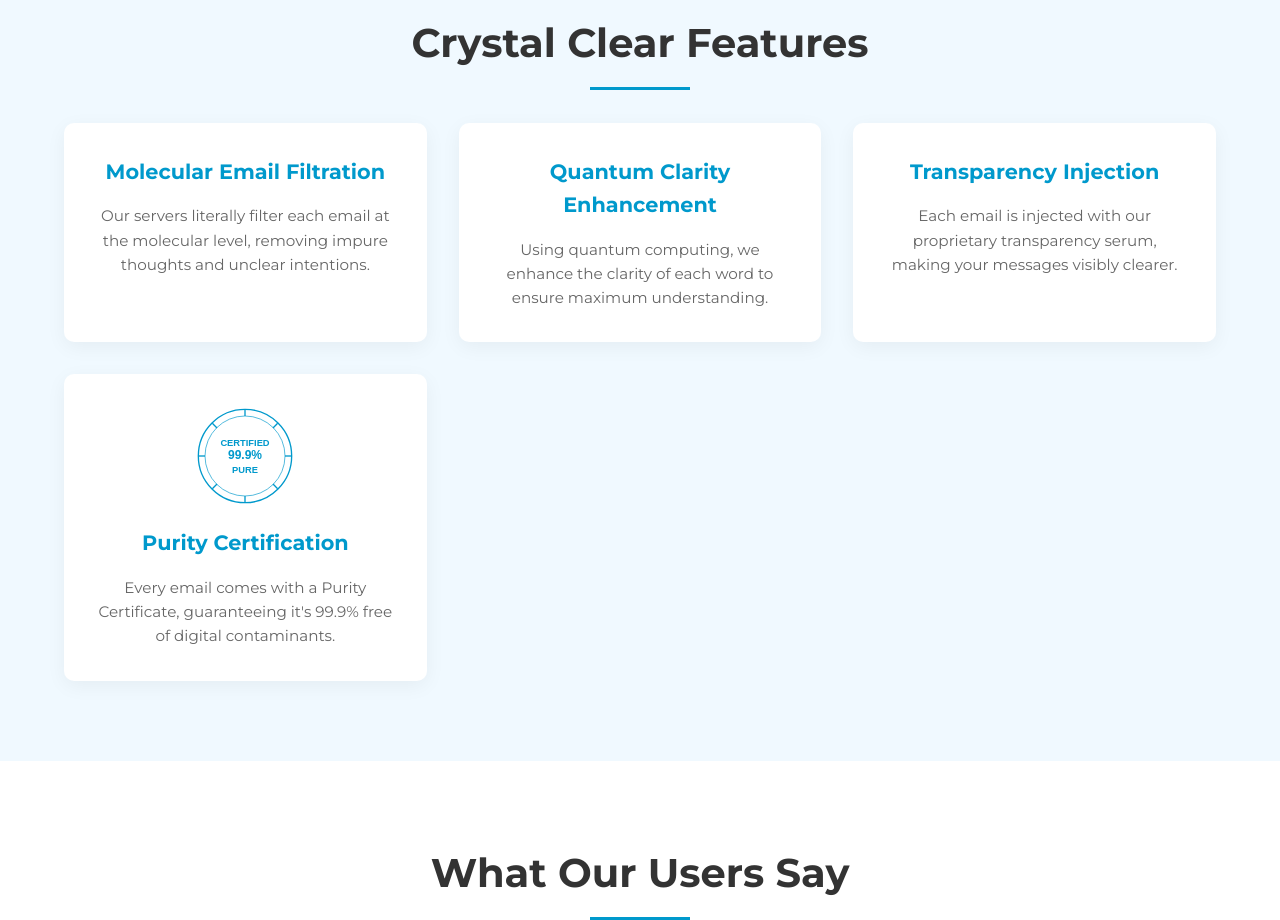
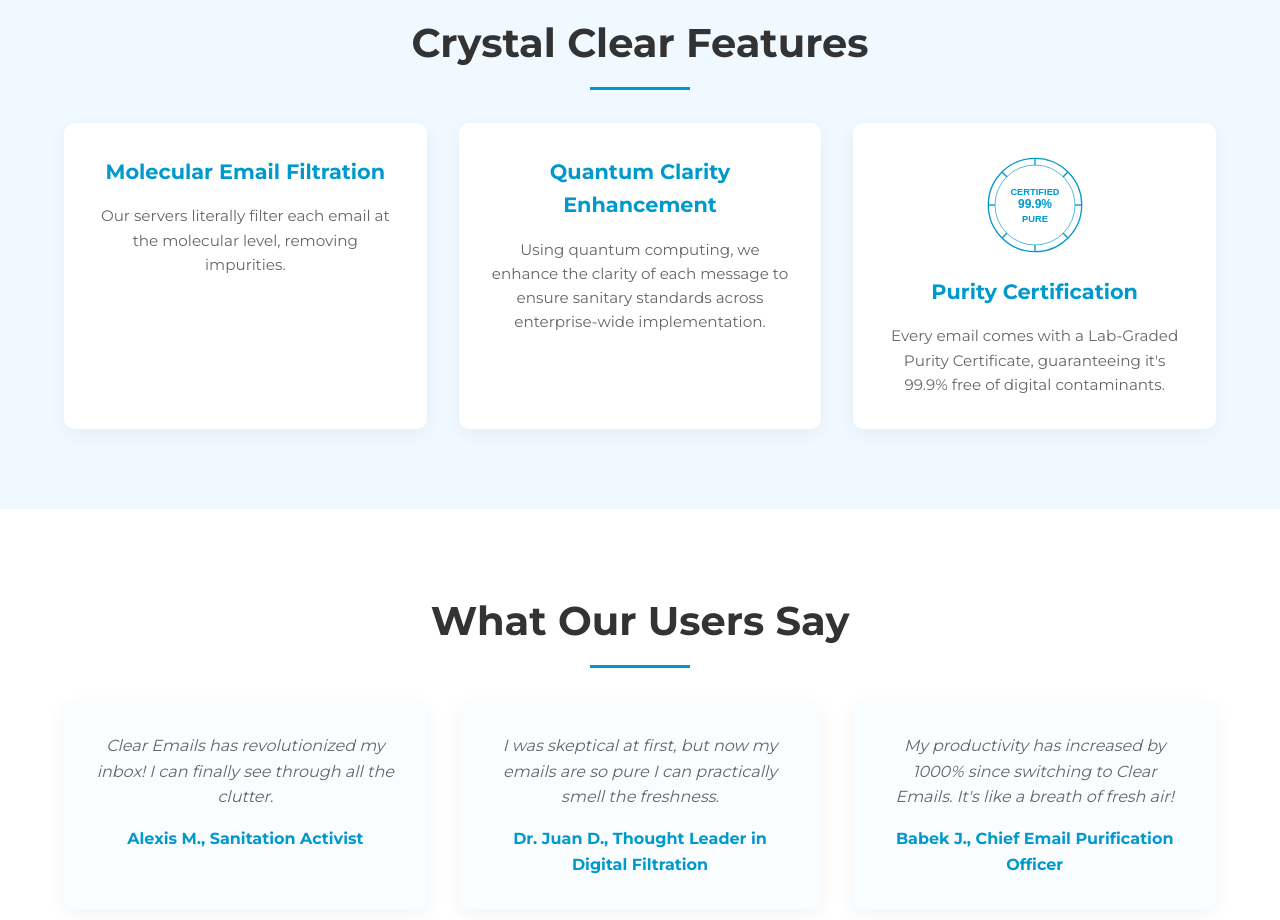
Before and after one commit to adyab/clearemails, a plain HTML site: page index.html in a window 1280 px wide. Shown: the part 1420-2340 px from the top of the page. Drawn offline with Linux system fonts and the light colour scheme.

Commit message:
Update features

```diff
--- a/index.html
+++ b/index.html
@@ -76,20 +76,16 @@
         <div class="features">
             <div class="feature">
                 <h3>Molecular Email Filtration</h3>
-                <p>Our servers literally filter each email at the molecular level, removing impure thoughts and unclear intentions.</p>
+                <p>Our servers literally filter each email at the molecular level, removing impurities.</p>
             </div>
             <div class="feature">
                 <h3>Quantum Clarity Enhancement</h3>
-                <p>Using quantum computing, we enhance the clarity of each word to ensure maximum understanding.</p>
-            </div>
-            <div class="feature">
-                <h3>Transparency Injection</h3>
-                <p>Each email is injected with our proprietary transparency serum, making your messages visibly clearer.</p>
+                <p>Using quantum computing, we enhance the clarity of each message to ensure sanitary standards across enterprise-wide implementation.</p>
             </div>
             <div class="feature">
                 <img src="clarity-badge.svg" alt="Purity Certificate" class="feature-badge">
                 <h3>Purity Certification</h3>
-                <p>Every email comes with a Purity Certificate, guaranteeing it's 99.9% free of digital contaminants.</p>
+                <p>Every email comes with a Lab-Graded Purity Certificate, guaranteeing it's 99.9% free of digital contaminants.</p>
             </div>
         </div>
     </section>
```
